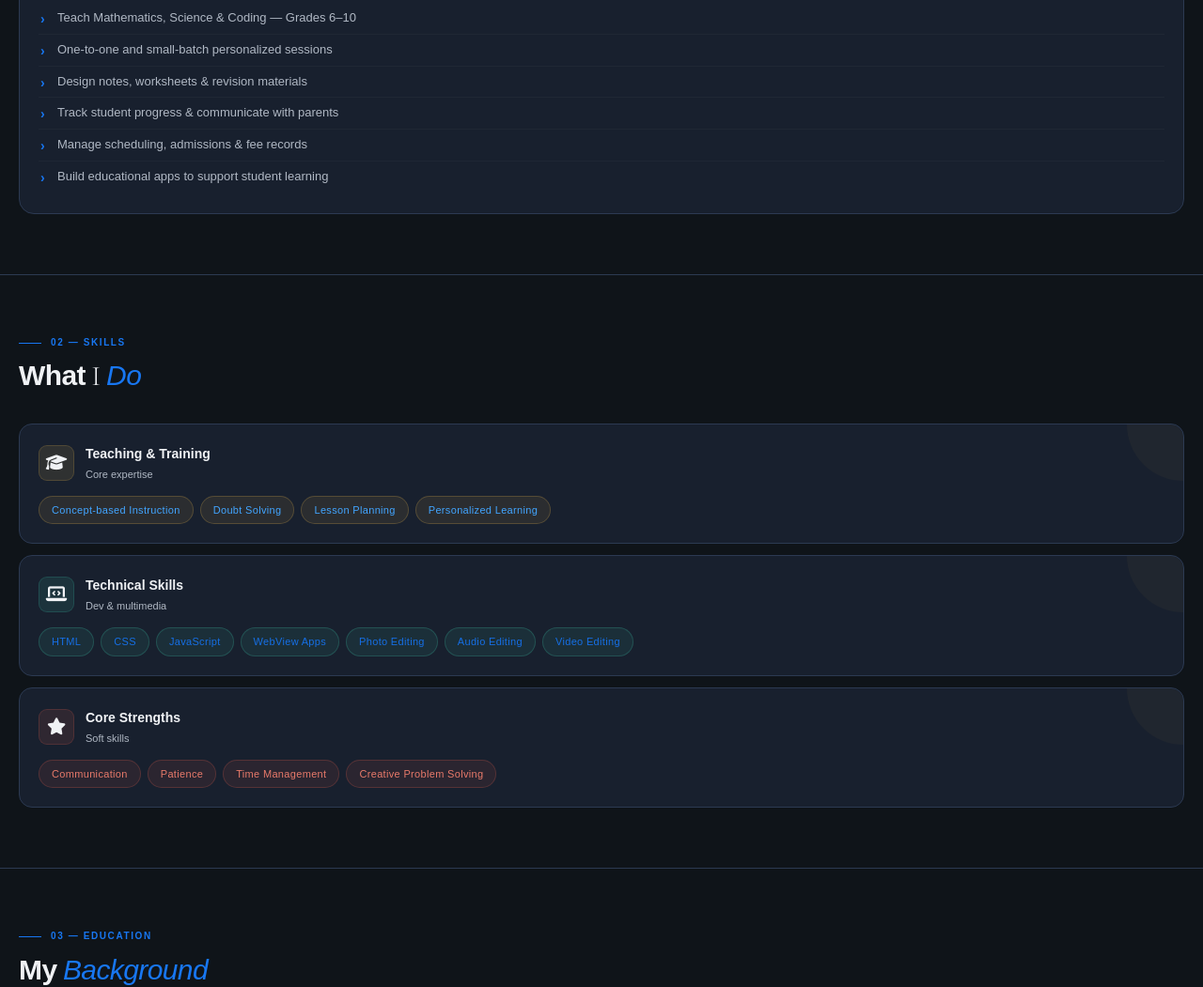
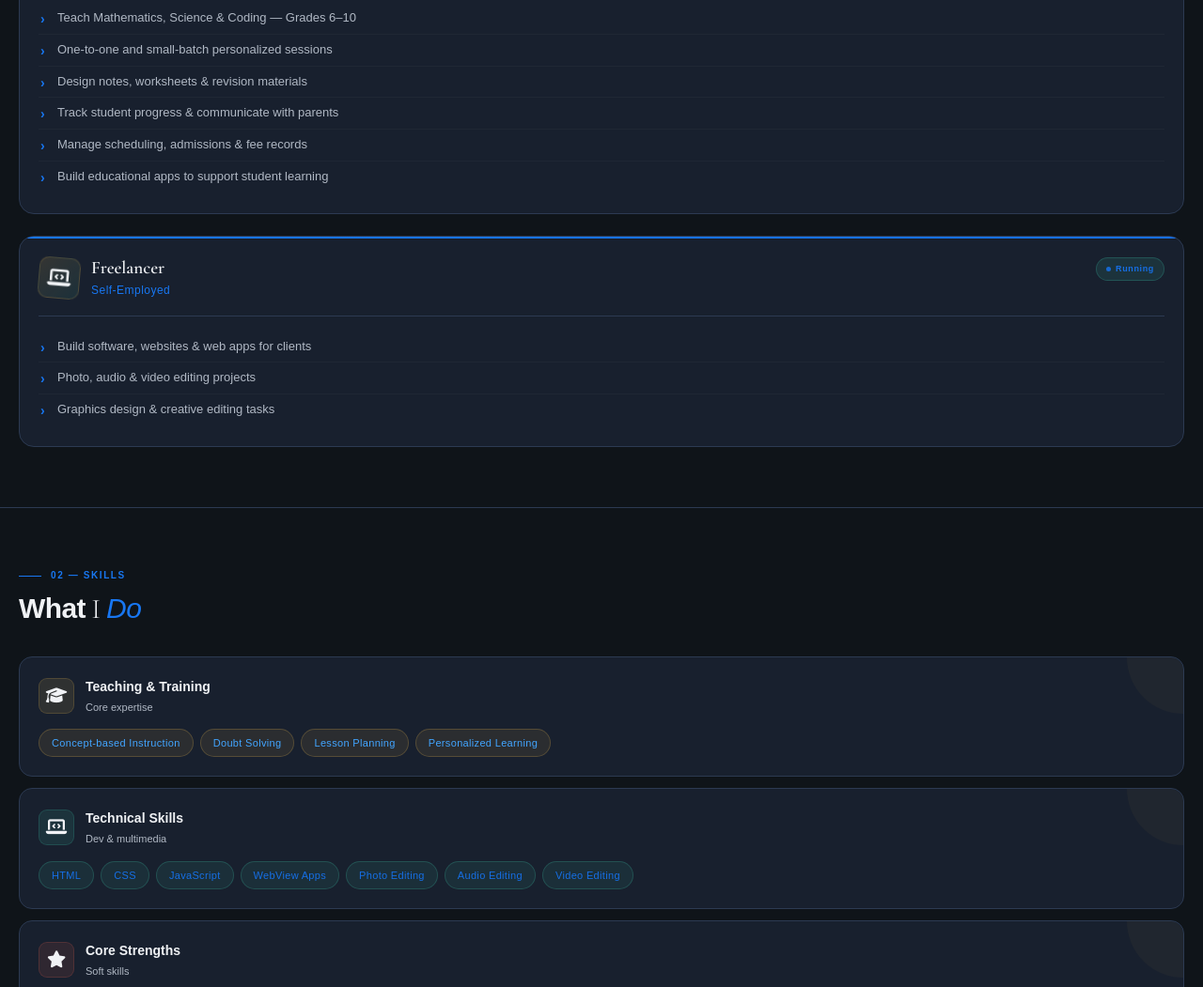
Before and after one commit to BaijuRaval/Portfolio, a plain HTML site: page index.html in a window 1280 px wide. Shown: the part 1157-2208 px from the top of the page at 94% size. Drawn offline with nearby package versions, Linux system fonts and the light colour scheme.

Commit message:
Add files via upload

```diff
--- a/index.html
+++ b/index.html
@@ -824,6 +824,25 @@ header.scrolled{background:rgba(13,12,10,0.96);}
       <li>Build educational apps to support student learning</li>
     </ul>
   </div>
+<br>
+  <div class="exp-card">
+    <div class="exp-top">
+      <div class="exp-icon-wrap"><i class="fa-solid fa-laptop-code"></i></div>
+      <div class="exp-meta">
+        <div class="exp-title">Freelancer</div>
+        <div class="exp-org">Self-Employed</div>
+      </div>
+      <div class="exp-badge">
+        <div class="exp-badge-dot"></div>Running
+      </div>
+    </div>
+    <div class="exp-divider"></div>
+    <ul class="exp-list">
+      <li>Build software, websites &amp; web apps for clients</li>
+      <li>Photo, audio &amp; video editing projects</li>
+      <li>Graphics design &amp; creative editing tasks</li>
+    </ul>
+  </div>
 </section>
 
 <div class="divider"></div>
```
